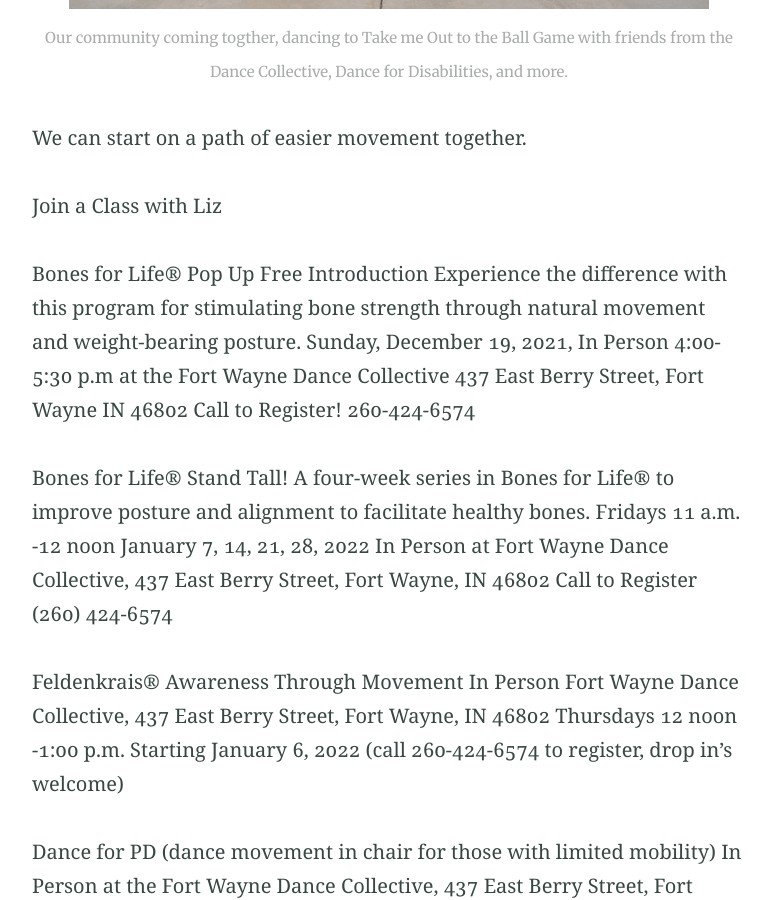
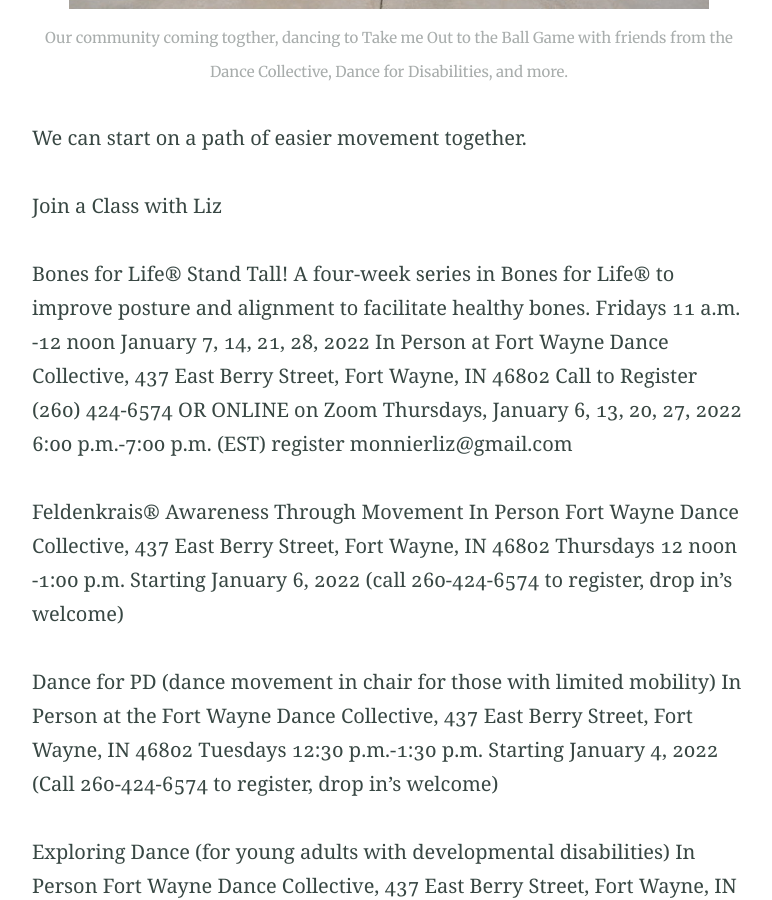
Before and after one commit to monnierliz/monnierliz.github.io, a Jekyll site: the page built from index.md, in a window 1280 px wide and 900 px high, scrolled down 2884 px. Shown: the whole window, without its empty margins (251-1023 px from the left). Built offline with Jekyll 4.4.1, drawn with Linux system fonts in a browser that asks for light colours.

Commit message:
Updated teaching schedule.

```diff
--- a/index.md
+++ b/index.md
@@ -44,14 +44,6 @@ We can start on a path of easier movement together.
 
 Join a Class with Liz
 
-Bones for Life® Pop Up Free Introduction
-Experience the difference with this program for stimulating bone strength through
-natural movement and weight-bearing posture.
-Sunday, December 19, 2021, In Person
-4:00-5:30 p.m at the Fort Wayne Dance Collective
-437 East Berry Street, Fort Wayne IN 46802
-Call to Register! 260-424-6574
-
 Bones for Life® Stand Tall!
 A four-week series in Bones for Life® to improve posture and alignment to facilitate healthy bones.
 Fridays 11 a.m. -12 noon
@@ -59,6 +51,11 @@ January 7, 14, 21, 28, 2022
 In Person at Fort Wayne Dance Collective,
 437 East Berry Street, Fort Wayne, IN 46802
 Call to Register (260) 424-6574
+OR
+ONLINE on Zoom
+Thursdays, January 6, 13, 20, 27, 2022
+6:00 p.m.-7:00 p.m. (EST)
+register monnierliz@gmail.com
 
 Feldenkrais® Awareness Through Movement In Person
 Fort Wayne Dance Collective, 437 East Berry Street, Fort Wayne, IN 46802
```
